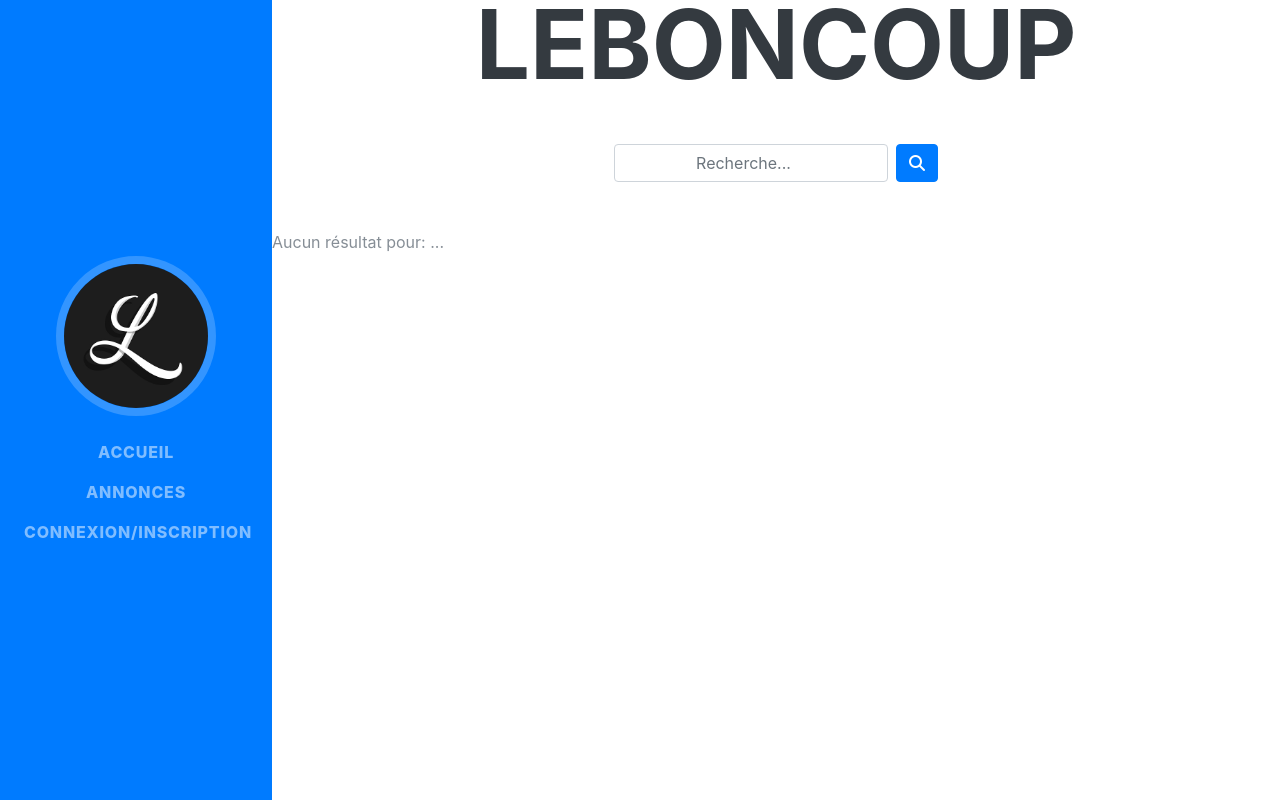
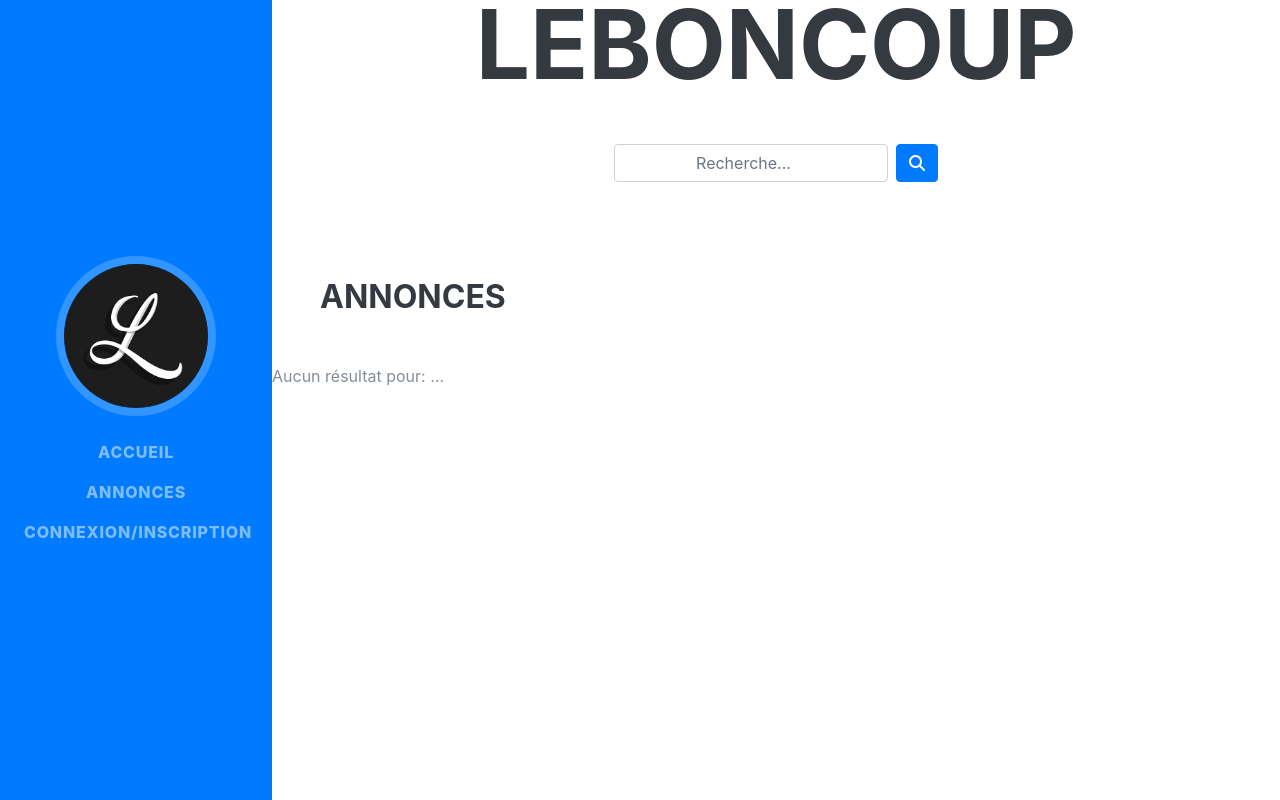
Before and after one commit to walid1999/Leboncoup, a PHP site: page / in a window 1280 px wide. Run offline with PHP 8.4, Linux system fonts and the light colour scheme; data that the repository does not hold is empty; some libraries are stand-ins or nearby versions; some web fonts are replaced.

Commit message:
centrage annonces

```diff
--- a/index.php
+++ b/index.php
@@ -27,19 +27,19 @@
   </form>
 </nav>
 </div>
-
+<h3 class="m-5">Annonces</h3>
 <?php
 
     if($annonce->rowCount() > 0) { ?>
 
    <?php while($a = $annonce->fetch()) { ?>
-    <div class="resume-item d-flex flex-column flex-md-row justify-content-between mb-5">
-          <div class="resume-content">
-          <img class="img" src="<?php echo $a['img_annonce'];?>" >
-          <p><?php echo $a['titre'];?>  <br>  <?php echo $a['prix']; ?>€</p>
-          <a href="annonce.php?id=<?php echo $a['id_annonces']; ?>" class="btn btn-primary">Voir détail</a>
-
-        </div>
+    <div class="resume-item  m-5 row justify-content-center">
+          <div class="resume-content ">
+            <img class="img" src="<?php echo $a['img_annonce'];?>" >
+            <p><?php echo $a['titre'];?>  <br>  <?php echo $a['prix']; ?>€</p>
+            <a href="annonce.php?id=<?php echo $a['id_annonces']; ?>" class="btn btn-primary">Voir détail</a>
+          </div>
+   </div>
    <?php } ?>
 
 <?php } else { ?>
--- a/mesannonces.php
+++ b/mesannonces.php
@@ -20,7 +20,7 @@
 
         while ($userinfo = $requeteSQL->fetch()) { ?>
 
-        <div class="resume-item d-flex flex-column flex-md-row justify-content-between mb-5">
+          <div class="resume-item  m-5 row justify-content-center">
           <div class="resume-content">
           <img class="img" src="<?php echo $userinfo['img_annonce'];?>" >
           <p><?php echo $userinfo['titre']?>  <br>  <?php echo $userinfo['prix']; ?>€</p>
```
Also changed, not shown: annonces.php (+5 -5 lines).
